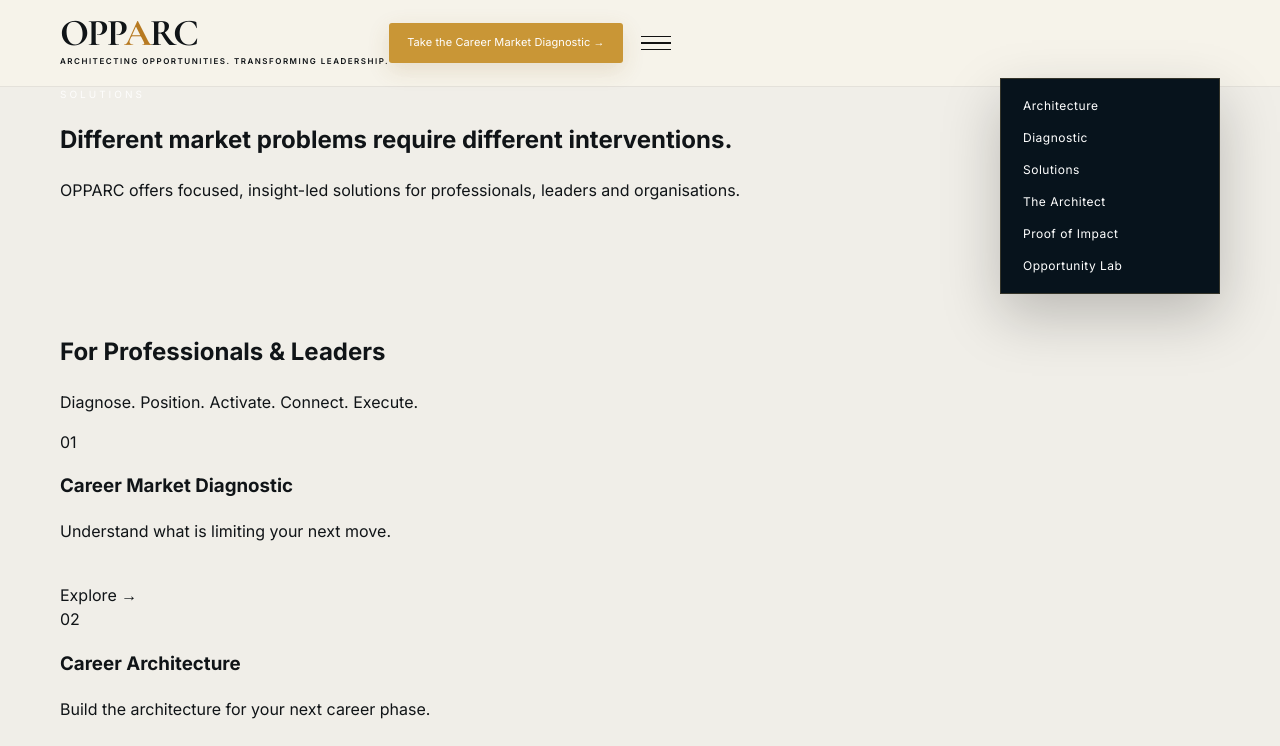
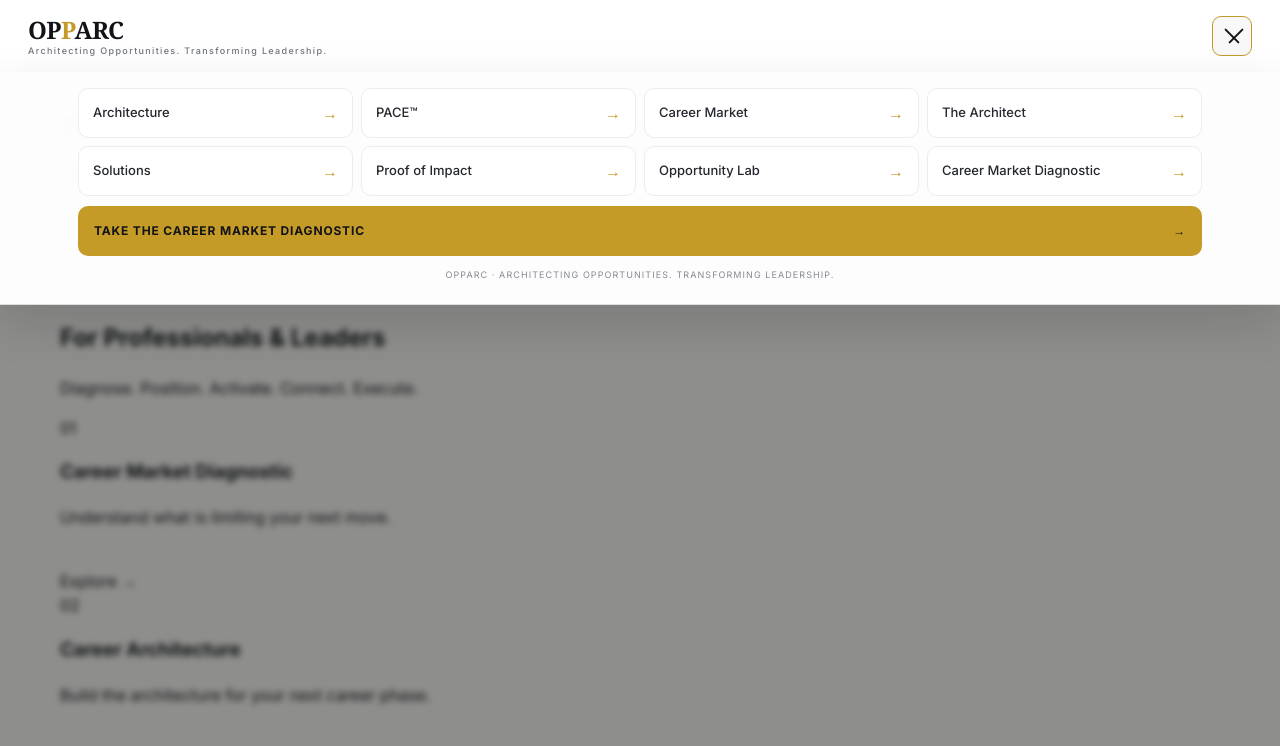
Before and after one commit to ujjwalsingh-06/Career-Architecture-by-Alkaa, a plain HTML site: page solutions.html in a window 1280 px wide. Both pictures are taken after a click on the button "Open navigation". Shown: the top 746 px of the page. Drawn offline with nearby package versions, Linux system fonts and the light colour scheme.

Commit message:
Standardize premium navigation across all pages

```diff
--- a/solutions.html
+++ b/solutions.html
@@ -1,5 +1,34 @@
-<!doctype html><html lang="en"><head><meta charset="UTF-8"><meta name="viewport" content="width=device-width,initial-scale=1"><title>Solutions | OPPARC</title><link rel="stylesheet" href="css/style.css"></head><body><header class="site-header"><div class="container nav"><a class="logo" href="index.html">OPP<span style="color:#b77a22">A</span>RC<small>Architecting Opportunities. Transforming Leadership.</small></a><nav class="navlinks"><a href="index.html" class="">Architecture</a><a href="resources.html" class="">Diagnostic</a><a href="solutions.html" class="active">Solutions</a><a href="about.html" class="">The Architect</a><a href="success-stories.html" class="">Proof of Impact</a><a href="media.html" class="">Opportunity Lab</a></nav><a class="top-cta" href="resources.html">Take the Career Market Diagnostic →</a><button class="menu" aria-label="Menu"><span></span><span></span><span></span></button></div></header>
+<!doctype html><html lang="en"><head><meta charset="UTF-8"><meta name="viewport" content="width=device-width,initial-scale=1"><title>Solutions | OPPARC</title><link rel="stylesheet" href="css/style.css"><link rel="stylesheet" href="css/opparc-menu.css">
+</head><body><header class="opparc-site-header">
+  <div class="opparc-header-inner">
+    <a class="opparc-brand" href="index.html" aria-label="OPPARC home">
+      <span class="opparc-brand-mark">OP<span class="gold">P</span>ARC</span>
+      <span class="opparc-brand-tag">Architecting Opportunities. Transforming Leadership.</span>
+    </a>
+    <button class="opparc-menu-button" type="button" aria-label="Open navigation" aria-expanded="false" aria-controls="opparc-menu">
+      <span></span><span></span><span></span>
+    </button>
+  </div>
+  <div class="opparc-menu-backdrop" aria-hidden="true"></div>
+  <nav id="opparc-menu" class="opparc-menu-panel" aria-label="Primary navigation">
+    <div class="opparc-menu-inner">
+      <div class="opparc-menu-grid">
+        <a class="opparc-menu-link" href="index.html#architecture"><span>Architecture</span><span class="arrow">→</span></a>
+        <a class="opparc-menu-link" href="index.html#pace"><span>PACE™</span><span class="arrow">→</span></a>
+        <a class="opparc-menu-link" href="index.html#market"><span>Career Market</span><span class="arrow">→</span></a>
+        <a class="opparc-menu-link" href="about.html"><span>The Architect</span><span class="arrow">→</span></a>
+        <a class="opparc-menu-link" href="solutions.html"><span>Solutions</span><span class="arrow">→</span></a>
+        <a class="opparc-menu-link" href="success-stories.html"><span>Proof of Impact</span><span class="arrow">→</span></a>
+        <a class="opparc-menu-link" href="media.html"><span>Opportunity Lab</span><span class="arrow">→</span></a>
+        <a class="opparc-menu-link" href="resources.html"><span>Career Market Diagnostic</span><span class="arrow">→</span></a>
+      </div>
+      <a class="opparc-menu-cta" href="resources.html"><span>Take the Career Market Diagnostic</span><span>→</span></a>
+      <p class="opparc-menu-note">OPPARC · Architecting Opportunities. Transforming Leadership.</p>
+    </div>
+  </nav>
+</header>
 <section class="pagehero" style="--bg:url('https://images.unsplash.com/photo-1504274066651-8d31a536b11a?auto=format&fit=crop&w=2200&q=85')"><div class="container pagehero-inner"><p class="eyebrow">SOLUTIONS</p><h1>Different market problems require <span class="gold">different interventions.</span></h1><p>OPPARC offers focused, insight-led solutions for professionals, leaders and organisations.</p></div></section>
 <section class="section"><div class="container"><div class="section-head"><h2>For Professionals & Leaders</h2><p>Diagnose. Position. Activate. Connect. Execute.</p></div><div class="grid4"><div class="card soft"><div class="icon">01</div><h3>Career Market Diagnostic</h3><p>Understand what is limiting your next move.</p><br><a class="small-link" href="contact.html">Explore →</a></div><div class="card soft"><div class="icon">02</div><h3>Career Architecture</h3><p>Build the architecture for your next career phase.</p><br><a class="small-link" href="contact.html">Explore →</a></div><div class="card soft"><div class="icon">03</div><h3>Leadership Market Activation</h3><p>Move beyond applications to strategic opportunity.</p><br><a class="small-link" href="contact.html">Explore →</a></div><div class="card soft"><div class="icon">04</div><h3>Executive Positioning</h3><p>Translate your experience into a distinctive leadership proposition.</p><br><a class="small-link" href="contact.html">Explore →</a></div></div></div></section>
 <section class="section dark"><div class="container"><div class="section-head"><h2>For Organisations</h2><p>Leadership talent. Market intelligence. Strategic access.</p></div><div class="grid4"><div><div class="icon">01</div><h3 style="font:600 30px var(--serif)">Executive Search</h3><p style="color:#ccc">Leadership hiring for critical and senior mandates.</p><a class="gold" href="contact.html">Learn More →</a></div><div><div class="icon">02</div><h3 style="font:600 30px var(--serif)">Talent Intelligence</h3><p style="color:#ccc">Market mapping, talent pools and leadership availability.</p><a class="gold" href="contact.html">Learn More →</a></div><div><div class="icon">03</div><h3 style="font:600 30px var(--serif)">Leadership Mapping</h3><p style="color:#ccc">Identify leadership capability across sectors and geographies.</p><a class="gold" href="contact.html">Learn More →</a></div><div><div class="icon">04</div><h3 style="font:600 30px var(--serif)">Talent Advisory</h3><p style="color:#ccc">Support critical leadership and talent decisions.</p><a class="gold" href="contact.html">Learn More →</a></div></div></div></section>
-<section class="section alt"><div class="container feature"><div class="feature-copy"><p class="kicker">FIND THE RIGHT INTERVENTION</p><h3>Start with a Career Market Diagnostic.</h3><p>Identify the most relevant pathway for your next move.</p><a class="btn" href="resources.html">Take the Diagnostic →</a></div><div class="feature-img" style="background-image:url('https://images.unsplash.com/photo-1497366754035-f200968a6e72?auto=format&fit=crop&w=1200&q=85')"></div></div></section><footer class="footer"><div class="container footergrid"><div><h3>OPP<span style="color:#b77a22">A</span>RC</h3><p>Architecting Opportunities. Transforming Leadership.</p></div><div><p>Career Architecture</p><p>Leadership Positioning</p><p>Hidden Market Activation</p><p>Executive Search</p></div><div><p>India &nbsp;|&nbsp; Middle East &nbsp;|&nbsp; Europe &nbsp;|&nbsp; Africa</p><p>Start Your OPPARC Journey →</p></div></div><div class="container copyright">© <span data-year></span> OPPARC. All Rights Reserved.</div></footer><script src="js/main.js"></script></body></html>
+<section class="section alt"><div class="container feature"><div class="feature-copy"><p class="kicker">FIND THE RIGHT INTERVENTION</p><h3>Start with a Career Market Diagnostic.</h3><p>Identify the most relevant pathway for your next move.</p><a class="btn" href="resources.html">Take the Diagnostic →</a></div><div class="feature-img" style="background-image:url('https://images.unsplash.com/photo-1497366754035-f200968a6e72?auto=format&fit=crop&w=1200&q=85')"></div></div></section><footer class="footer"><div class="container footergrid"><div><h3>OPP<span style="color:#b77a22">A</span>RC</h3><p>Architecting Opportunities. Transforming Leadership.</p></div><div><p>Career Architecture</p><p>Leadership Positioning</p><p>Hidden Market Activation</p><p>Executive Search</p></div><div><p>India &nbsp;|&nbsp; Middle East &nbsp;|&nbsp; Europe &nbsp;|&nbsp; Africa</p><p>Start Your OPPARC Journey →</p></div></div><div class="container copyright">© <span data-year></span> OPPARC. All Rights Reserved.</div></footer><script src="js/main.js"></script><script src="js/opparc-menu.js"></script>
+</body></html>
```
